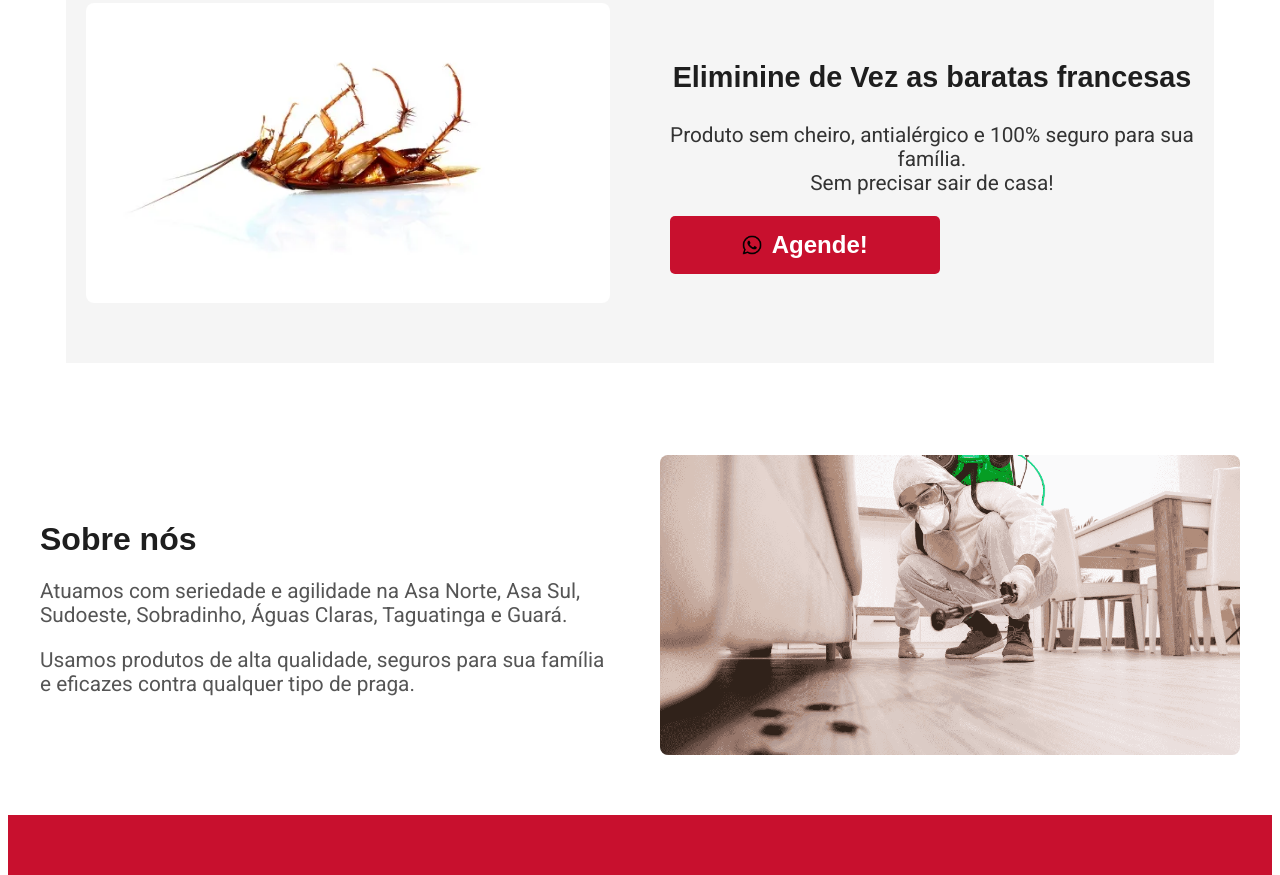
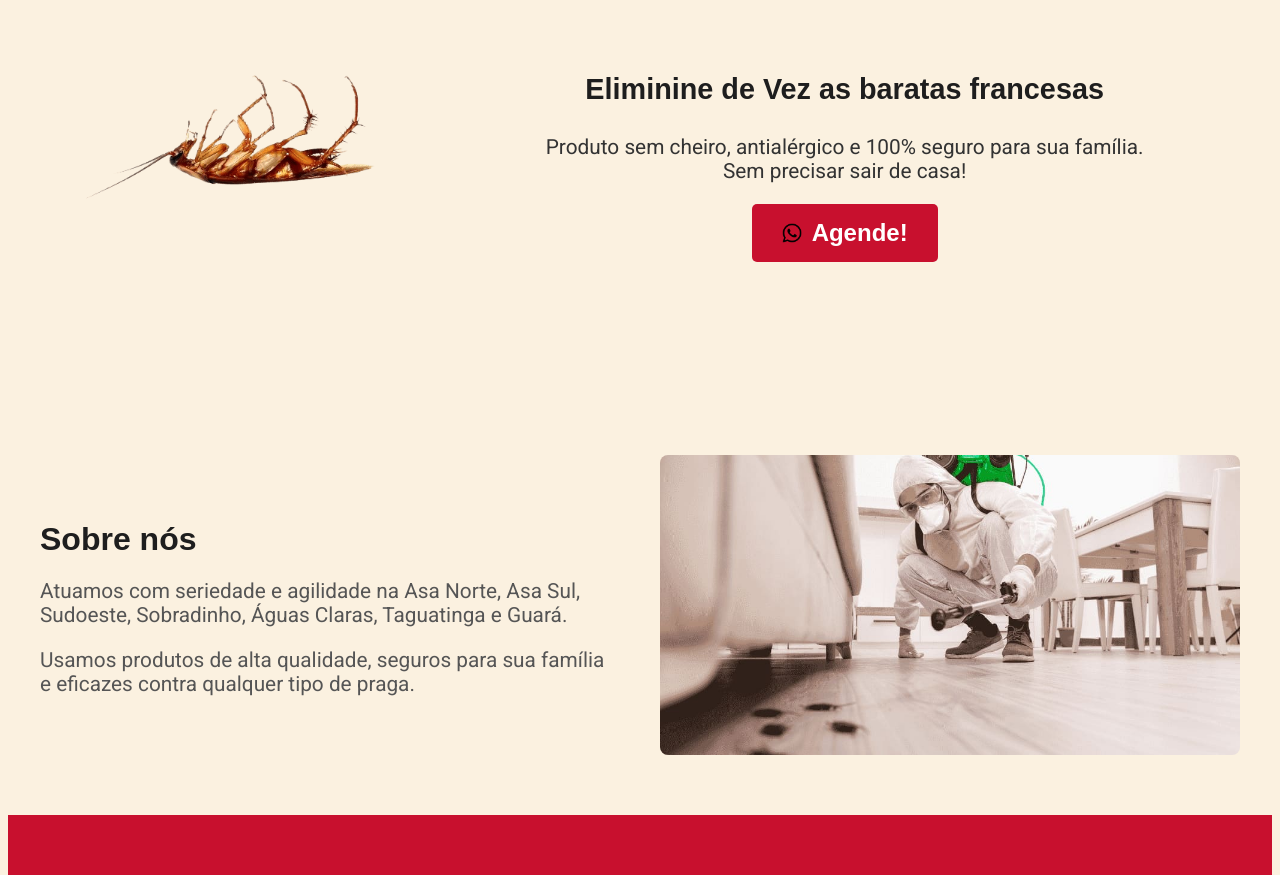
Before and after one commit to lucas-r-hosting/dedetiza-matatudo, a plain HTML site: page index.html in a window 1280 px wide. Shown: the part 965-1840 px from the top of the page. Drawn offline with Linux system fonts and the light colour scheme.

Commit message:
new version

```diff
--- a/index.html
+++ b/index.html
@@ -24,7 +24,7 @@
         <!-- Hero Section -->
         <section id="hero-section">
             <div class="hero-img">
-                <img src="recursos/img/fotos/baratas-mortas2.jpg" alt="">
+                <img src="recursos/img/fotos/baratas-mortas2.jpg" alt="Imagem de baratas mortas">
             </div>
             <div class="hero-txt">
                 <h2>Resolvemos o seu problema!</h2>
@@ -48,7 +48,7 @@
             <!-- BARATA FRANCESA -->
             <div class="serv-box">
                 <div class="serv-box-img">
-                    <img src="recursos/img/fotos/brt.webp" alt="Ratos">
+                    <img src="recursos/img/fotos/barata.png" alt="Barata morta png">
                 </div>
                 <div class="serv-box-txt">
                     <div class="serv-text-items">
--- a/recursos/css/base.css
+++ b/recursos/css/base.css
@@ -34,6 +34,7 @@ html, body {
 body {
     display: block;
     margin: 8px 8px 0px 8px;
+    background-color: rgba(245, 222, 179, 0.4);
 }
 main {
     width: 100%;
--- /dev/null
+++ b/recursos/css/bg-images.css
@@ -0,0 +1,20 @@
+
+.hero-banner {
+    background-image: url(/recursos/img/fotos/baratas\ francesas.webp);
+        background-repeat: no-repeat;
+        background-size: cover;
+        background-position: center;
+    display: block;
+
+}
+
+.about-us-img {
+    background-image: url(/recursos/img/fotos/baratas\ francesas.webp);
+        background-repeat: no-repeat;
+        background-size: cover;
+        background-position: center;
+    background-repeat: no-repeat;
+        background-size: cover;
+        background-position: center;
+    display: block;
+}
--- a/recursos/css/style.css
+++ b/recursos/css/style.css
@@ -99,7 +99,7 @@ header {
     max-width: 1200px;
     margin: 0 auto;
     gap: 40px;
-    background-color: var(--fundo-claro);
+    /* background-color: var(--fundo-claro); */
 }
 
 
@@ -120,7 +120,7 @@ header {
 
 .serv-box-txt {
     height: 100%;
-    flex: 1;
+    flex: 2;
     padding-left: 20px;
     display: flex;
     flex-direction: column;
@@ -144,6 +144,7 @@ header {
     max-width: 40%;
     padding: 15px 30px;
     border-radius: 5px;
+    align-self: center;
 }
 
 .serv-cta-btn:hover {
@@ -179,14 +180,12 @@ header {
 .about-us-img,
 .hero-img {
     flex: 1;
-    background-color: #eee;
-    /* pode trocar por imagem */
     height: 300px;
     border-radius: 8px;
 }
 
 .about-us-img {
-    background-image: url(../img/fotos/baratas\ francesas.webp);
+    background-image: url(../img/fotos/dedetizacao.jpg);
     background-repeat: no-repeat;
     background-size: cover;
     background-position: center;
```
Also changed, not shown: recursos/img/fotos/barata.png (added), recursos/img/fotos/baratas-mortas2.jpg, recursos/img/fotos/dedetizacao.jpg (added).
